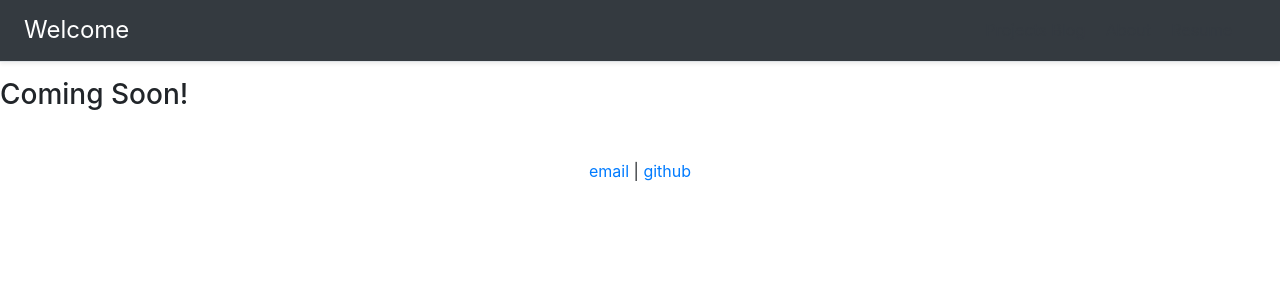
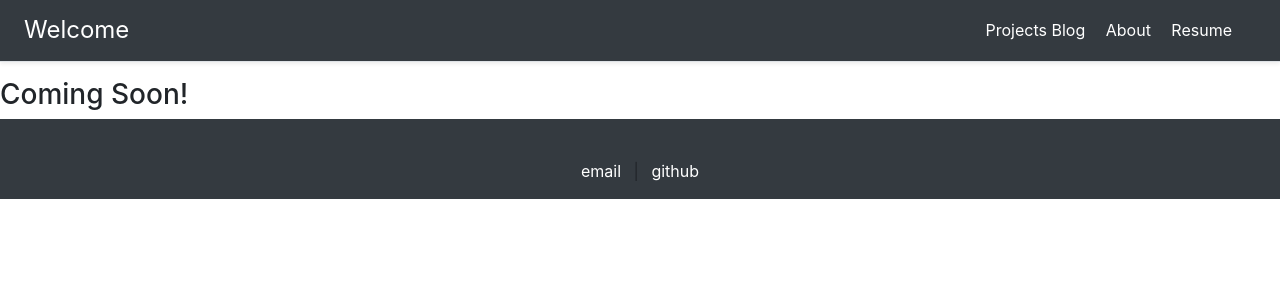
Before and after one commit to Jnrolfe/jnrolfe.github.io, a Jekyll site: the page built from index.html, in a window 1280 px wide. Shown: the top 300 px of the page. Built offline with Jekyll 4.4.1, drawn with Linux system fonts in a browser that asks for light colours.

Commit message:
fix text colors

```diff
--- a/_layouts/default.html
+++ b/_layouts/default.html
@@ -10,18 +10,18 @@
       <div class="d-flex flex-column flex-md-row align-items-center p-3 px-md-4 mb-3 bg-dark border-bottom shadow-sm">
         <a class="h4 my-0 mr-md-auto font-weight-normal text-white" href="/">Welcome</a>
         <nav class="my-2 my-md-0 mr-md-3">
-          <a class="p-2 text-dark" href="#">Projects Blog</a>
-          <a class="p-2 text-dark" href="#">About</a>
-          <a class="p-2 text-dark" href="#">Resume</a>
+          <a class="p-2 text-white" href="#">Projects Blog</a>
+          <a class="p-2 text-white" href="#">About</a>
+          <a class="p-2 text-white" href="#">Resume</a>
         </nav>
       </div>
 
 			{{ content }}
 
-			<footer class="page-footer font-small pt-4">
+			<footer class="page-footer font-small pt-4 bg-dark">
         <div class="footer-copyright text-center py-3">
-          <a href="mailto:jamesnrolfe@gmail.com">email</a> |
-          <a href="https://github.com/jnrolfe">github</a>
+          <a class="p-2 text-white" href="mailto:jamesnrolfe@gmail.com">email</a> |
+          <a class="p-2 text-white" href="https://github.com/jnrolfe">github</a>
         </div>
 			</footer>
       <script src="https://code.jquery.com/jquery-3.4.1.slim.min.js" integrity="sha384-J6qa4849blE2+poT4WnyKhv5vZF5SrPo0iEjwBvKU7imGFAV0wwj1yYfoRSJoZ+n" crossorigin="anonymous"></script>
```
